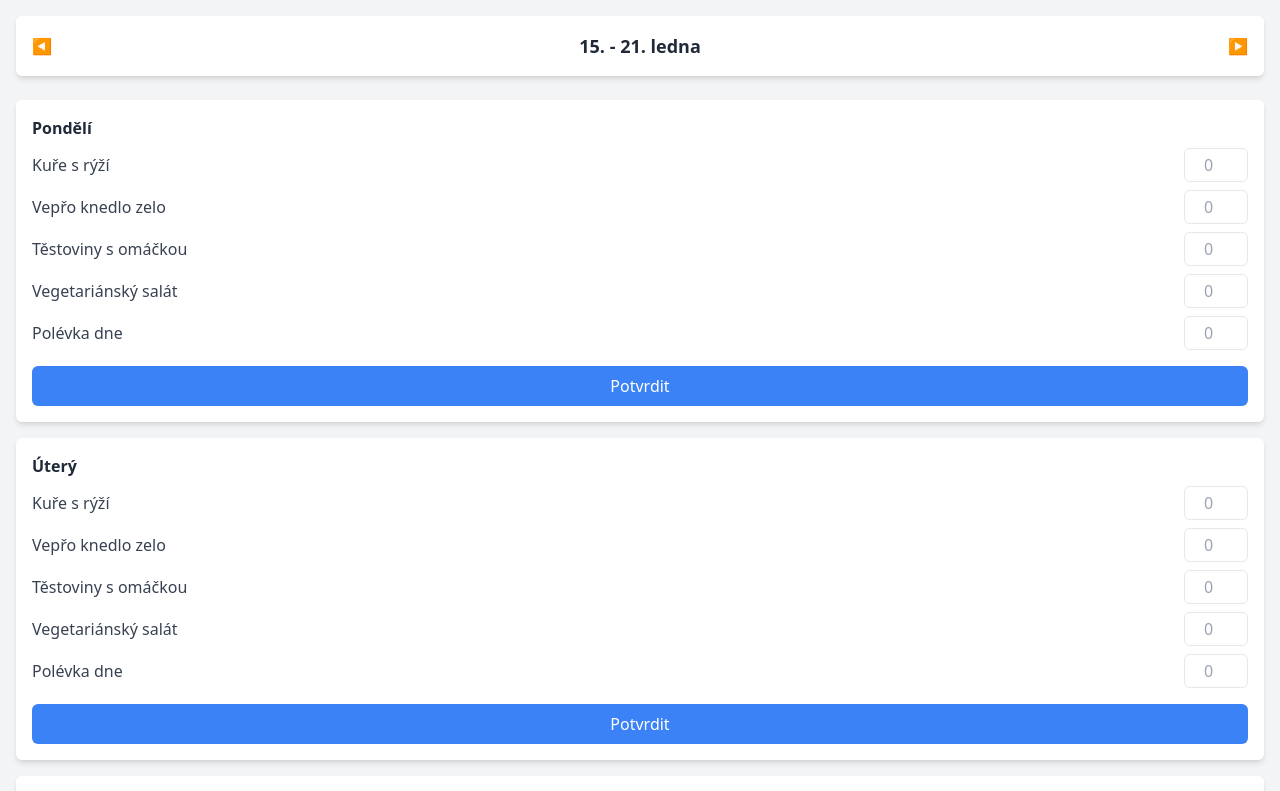
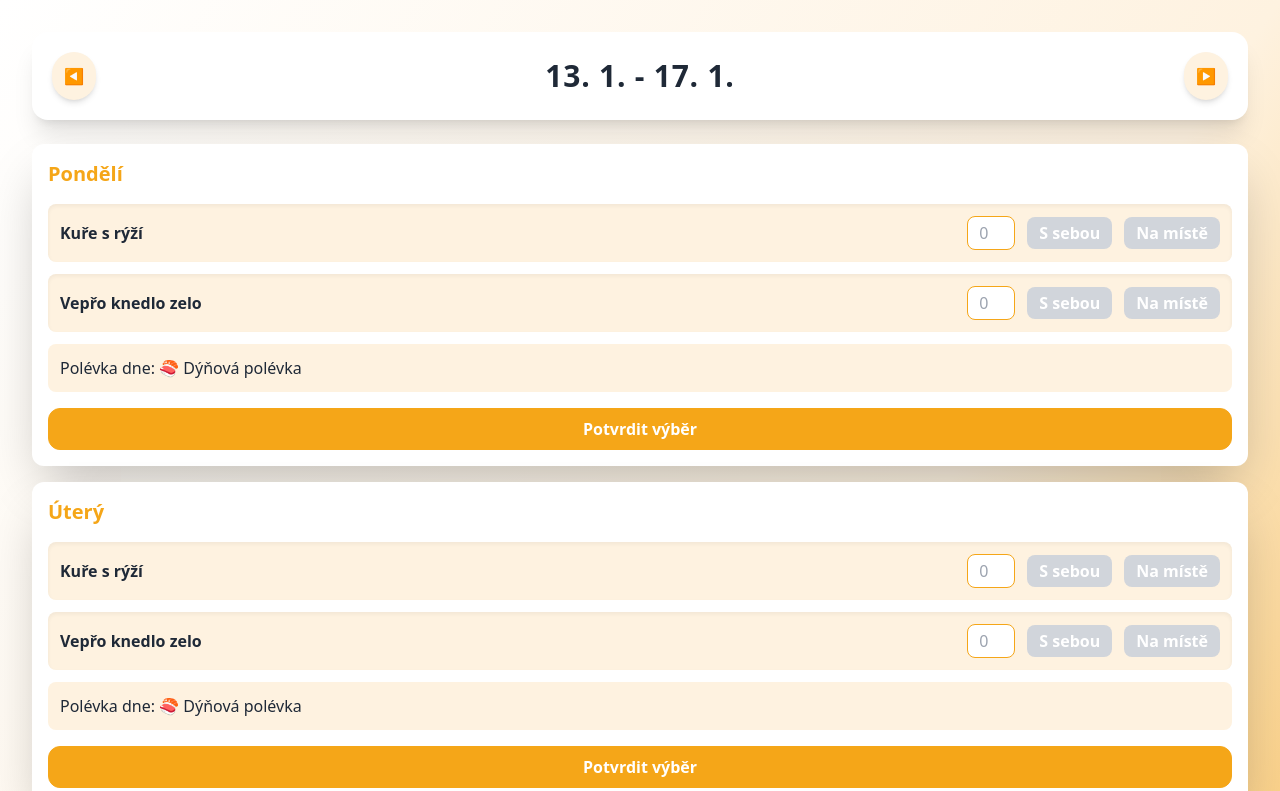
Before and after one commit to Eibon93/Zradelna, a React (Vite) app in the folder client/: page / in a window 1280 px wide. Shown: the top 791 px of the page. Built offline with nearby package versions, Linux system fonts and the light colour scheme.

Commit message:
zmena barev dokoncovani

```diff
--- a/client/src/pages/MainPage.tsx
+++ b/client/src/pages/MainPage.tsx
@@ -2,20 +2,32 @@ import React, { useState } from 'react';
 
 const MainPage = () => {
   const [currentWeek, setCurrentWeek] = useState(0);
+  const [mealSelections, setMealSelections] = useState({});
+  const [mealQuantities, setMealQuantities] = useState({});
 
-  const weeks = [
-    { week: "15. - 21. ledna", days: ["Pondělí", "Úterý", "Středa", "Čtvrtek", "Pátek"] },
-    { week: "22. - 28. ledna", days: ["Pondělí", "Úterý", "Středa", "Čtvrtek", "Pátek"] },
-    // Přidejte další týdny podle potřeby
-  ];
+  // Automatické generování týdnů
+  const generateWeeks = () => {
+    const weeks = [];
+    const currentDate = new Date();
+    currentDate.setDate(currentDate.getDate() - currentDate.getDay() + 1); // Nastaví na začátek aktuálního týdne
 
-  const meals = [
-    "Kuře s rýží",
-    "Vepřo knedlo zelo",
-    "Těstoviny s omáčkou",
-    "Vegetariánský salát",
-    "Polévka dne",
-  ];
+    for (let i = 0; i < 10; i++) {
+      const startOfWeek = new Date(currentDate);
+      const endOfWeek = new Date(currentDate);
+      endOfWeek.setDate(endOfWeek.getDate() + 4); // Konec týdne (pátek)
+
+      weeks.push({
+        week: `${startOfWeek.getDate()}. ${startOfWeek.getMonth() + 1}. - ${endOfWeek.getDate()}. ${endOfWeek.getMonth() + 1}.`,
+        days: ["Pondělí", "Úterý", "Středa", "Čtvrtek", "Pátek"],
+      });
+
+      currentDate.setDate(currentDate.getDate() + 7); // Posun na další týden
+    }
+    return weeks;
+  };
+
+  const weeks = generateWeeks();
+  const meals = ["Kuře s rýží", "Vepřo knedlo zelo"];
 
   const handlePreviousWeek = () => {
     if (currentWeek > 0) setCurrentWeek(currentWeek - 1);
@@ -25,20 +37,36 @@ const MainPage = () => {
     if (currentWeek < weeks.length - 1) setCurrentWeek(currentWeek + 1);
   };
 
+  const handleMealSelection = (day, meal, option) => {
+    setMealSelections((prev) => ({
+      ...prev,
+      [day]: { ...prev[day], [meal]: option },
+    }));
+  };
+
+  const handleQuantityChange = (day, meal, quantity) => {
+    setMealQuantities((prev) => ({
+      ...prev,
+      [day]: { ...prev[day], [meal]: quantity },
+    }));
+  };
+
   return (
-    <div className="min-h-screen bg-gray-100 p-4">
+    <div className="min-h-screen bg-gradient-to-br from-white via-[#fef2e0] to-[#F5A618] p-8">
       {/* Hlavička */}
-      <div className="flex items-center justify-between bg-white shadow-md p-4 rounded-md mb-6">
+      <div className="flex items-center justify-between bg-white shadow-xl p-5 rounded-2xl mb-6 transform hover:scale-105 transition-transform duration-300">
         <button
           onClick={handlePreviousWeek}
-          className="text-gray-500 hover:text-gray-800 transition"
+          className="text-[#F5A618] hover:text-white bg-[#fef2e0] hover:bg-[#F5A618] rounded-full p-3 shadow-md transition-all duration-300"
         >
           ◀
         </button>
-        <h1 className="text-lg font-bold text-gray-800">{weeks[currentWeek].week}</h1>
+        <h1 className="text-3xl font-extrabold text-gray-800 tracking-wide">
+          {weeks[currentWeek].week}
+        </h1>
         <button
           onClick={handleNextWeek}
-          className="text-gray-500 hover:text-gray-800 transition"
+          className="text-[#F5A618] hover:text-white bg-[#fef2e0] hover:bg-[#F5A618] rounded-full p-3 shadow-md transition-all duration-300"
         >
           ▶
         </button>
@@ -47,24 +75,57 @@ const MainPage = () => {
       {/* Dny a jídla */}
       <div className="grid grid-cols-1 gap-4">
         {weeks[currentWeek].days.map((day, index) => (
-          <div key={index} className="bg-white shadow-md p-4 rounded-md">
-            <h2 className="text-md font-semibold text-gray-800 mb-2">{day}</h2>
-            <div className="space-y-2">
+          <div
+            key={index}
+            className="bg-white shadow-2xl p-4 rounded-xl transform hover:translate-y-1 hover:shadow-lg transition-all duration-300"
+          >
+            <h2 className="text-xl font-bold text-[#F5A618] mb-4">{day}</h2>
+            <div className="space-y-3">
               {meals.map((meal, i) => (
-                <div key={i} className="flex items-center justify-between">
-                  <span className="text-gray-700">{meal}</span>
+                <div
+                  key={i}
+                  className="flex items-center justify-between bg-[#fef2e0] rounded-lg p-3 shadow-inner"
+                >
+                  <span className="text-gray-800 font-semibold">{meal}</span>
+                  <div className="flex items-center space-x-3">
                     <input
                       type="number"
                       min="0"
                       max="10"
+                      value={mealQuantities[day]?.[meal] || ""}
+                      onChange={(e) => handleQuantityChange(day, meal, e.target.value)}
                       placeholder="0"
-                    className="w-16 border rounded-md text-center p-1"
+                      className="w-12 border border-[#F5A618] rounded-lg text-center p-1 text-gray-800"
                     />
+                    <button
+                      onClick={() => handleMealSelection(day, meal, "S sebou")}
+                      className={`px-3 py-1 rounded-lg text-white font-bold transition-all duration-300 ${
+                        mealSelections[day]?.[meal] === "S sebou"
+                          ? "bg-[#F5A618] shadow-lg"
+                          : "bg-gray-300 hover:bg-[#F5A618]"
+                      }`}
+                    >
+                      S sebou
+                    </button>
+                    <button
+                      onClick={() => handleMealSelection(day, meal, "Na místě")}
+                      className={`px-3 py-1 rounded-lg text-white font-bold transition-all duration-300 ${
+                        mealSelections[day]?.[meal] === "Na místě"
+                          ? "bg-[#F5A618] shadow-lg"
+                          : "bg-gray-300 hover:bg-[#F5A618]"
+                      }`}
+                    >
+                      Na místě
+                    </button>
+                  </div>
                 </div>
               ))}
+              <div className="bg-[#fef2e0] p-3 rounded-lg text-gray-800 font-medium">
+                Polévka dne: 🍣 Dýňová polévka
               </div>
-            <button className="mt-4 w-full bg-blue-500 text-white py-2 px-4 rounded-md hover:bg-blue-600">
-              Potvrdit
+            </div>
+            <button className="mt-4 w-full bg-[#F5A618] text-white py-2 px-4 rounded-xl font-bold hover:bg-white hover:text-[#F5A618] border border-[#F5A618] transition-all duration-300">
+              Potvrdit výběr
             </button>
           </div>
         ))}
```
Lines whose indentation alone changed are shown as unchanged.
